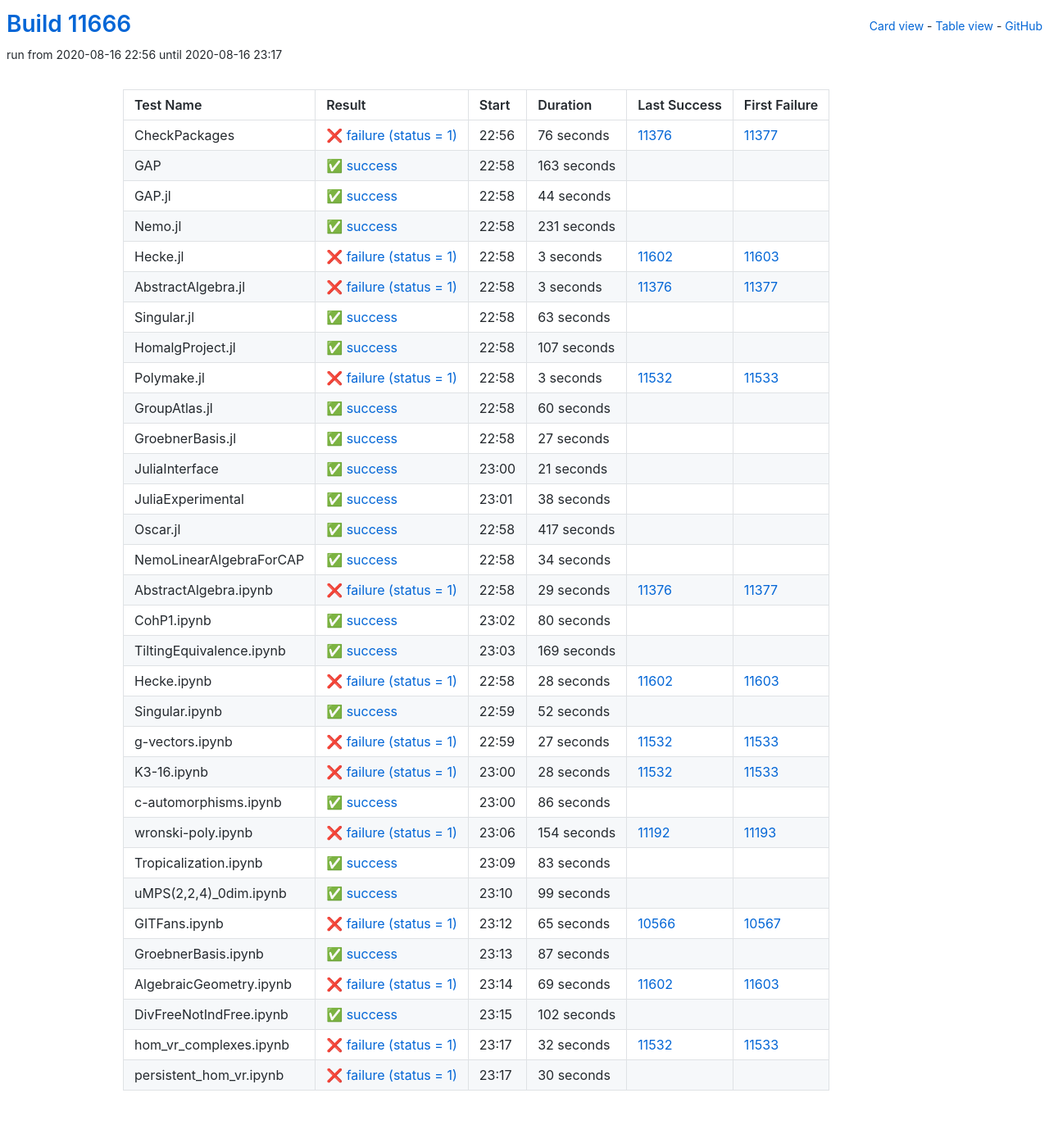
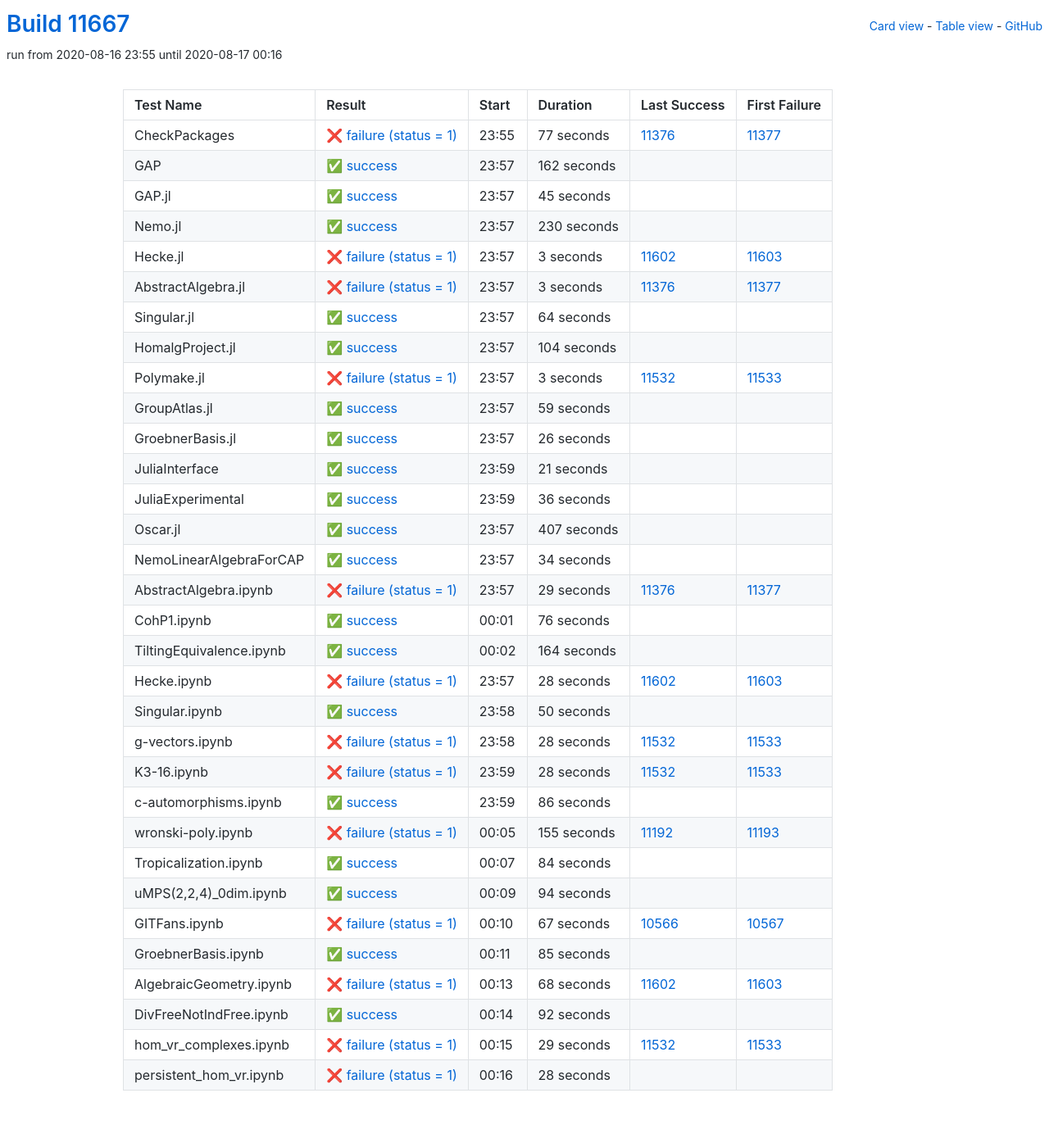
Before and after one commit to oscar-system/oscar-ci-status, a Jekyll site: the page built from table.html, in a window 1280 px wide. Shown: the whole page at 82% size. Built offline with Jekyll 4.4.1, drawn with Linux system fonts in a browser that asks for light colours.

Commit message:
Build #11667

```diff
--- a/_data/ci.yml
+++ b/_data/ci.yml
@@ -1,6 +1,6 @@
 ---
-build: 11666
-build_url: https://oscarci.mathematik.uni-kl.de/job/oscar/11666/
+build: 11667
+build_url: https://oscarci.mathematik.uni-kl.de/job/oscar/11667/
 job: oscar
 organization: oscar-system
 repo: oscar-ci-status
@@ -8,56 +8,56 @@
 tests:
 - name: CheckPackages
   id: checkpackages
-  log: https://oscarci.mathematik.uni-kl.de/job/oscar/11666/artifact/logs/build-11666/CheckPackages.log
-  start: 2020-08-16 22:56
+  log: https://oscarci.mathematik.uni-kl.de/job/oscar/11667/artifact/logs/build-11667/CheckPackages.log
+  start: 2020-08-16 23:55
   success: false
   exitcode: 1
   status: failure
-  duration: 76
+  duration: 77
   last_success: 11376
   last_success_url: https://oscarci.mathematik.uni-kl.de/job/oscar/11376/
   first_failure: 11377
   first_failure_url: https://oscarci.mathematik.uni-kl.de/job/oscar/11377/
 - name: GAP
   id: gap
-  log: https://oscarci.mathematik.uni-kl.de/job/oscar/11666/artifact/logs/build-11666/GAP.log
-  start: 2020-08-16 22:58
+  log: https://oscarci.mathematik.uni-kl.de/job/oscar/11667/artifact/logs/build-11667/GAP.log
+  start: 2020-08-16 23:57
   success: true
   exitcode: 0
   status: success
-  duration: 163
+  duration: 162
   last_success: false
   last_success_url:
   first_failure: false
   first_failure_url:
 - name: GAP.jl
   id: gap-jl
-  log: https://oscarci.mathematik.uni-kl.de/job/oscar/11666/artifact/logs/build-11666/GAP.jl.log
-  start: 2020-08-16 22:58
+  log: https://oscarci.mathematik.uni-kl.de/job/oscar/11667/artifact/logs/build-11667/GAP.jl.log
+  start: 2020-08-16 23:57
   success: true
   exitcode: 0
   status: success
-  duration: 44
+  duration: 45
   last_success: false
   last_success_url:
   first_failure: false
   first_failure_url:
 - name: Nemo.jl
   id: nemo-jl
-  log: https://oscarci.mathematik.uni-kl.de/job/oscar/11666/artifact/logs/build-11666/Nemo.jl.log
-  start: 2020-08-16 22:58
+  log: https://oscarci.mathematik.uni-kl.de/job/oscar/11667/artifact/logs/build-11667/Nemo.jl.log
+  start: 2020-08-16 23:57
   success: true
   exitcode: 0
   status: success
-  duration: 231
+  duration: 230
   last_success: false
   last_success_url:
   first_failure: false
   first_failure_url:
 - name: Hecke.jl
   id: hecke-jl
-  log: https://oscarci.mathematik.uni-kl.de/job/oscar/11666/artifact/logs/build-11666/Hecke.jl.log
-  start: 2020-08-16 22:58
+  log: https://oscarci.mathematik.uni-kl.de/job/oscar/11667/artifact/logs/build-11667/Hecke.jl.log
+  start: 2020-08-16 23:57
   success: false
   exitcode: 1
   status: failure
@@ -68,8 +68,8 @@
   first_failure_url: https://oscarci.mathematik.uni-kl.de/job/oscar/11603/
 - name: AbstractAlgebra.jl
   id: abstractalgebra-jl
-  log: https://oscarci.mathematik.uni-kl.de/job/oscar/11666/artifact/logs/build-11666/AbstractAlgebra.jl.log
-  start: 2020-08-16 22:58
+  log: https://oscarci.mathematik.uni-kl.de/job/oscar/11667/artifact/logs/build-11667/AbstractAlgebra.jl.log
+  start: 2020-08-16 23:57
   success: false
   exitcode: 1
   status: failure
@@ -80,32 +80,32 @@
   first_failure_url: https://oscarci.mathematik.uni-kl.de/job/oscar/11377/
 - name: Singular.jl
   id: singular-jl
-  log: https://oscarci.mathematik.uni-kl.de/job/oscar/11666/artifact/logs/build-11666/Singular.jl.log
-  start: 2020-08-16 22:58
+  log: https://oscarci.mathematik.uni-kl.de/job/oscar/11667/artifact/logs/build-11667/Singular.jl.log
+  start: 2020-08-16 23:57
   success: true
   exitcode: 0
   status: success
-  duration: 63
+  duration: 64
   last_success: false
   last_success_url:
   first_failure: false
   first_failure_url:
 - name: HomalgProject.jl
   id: homalgproject-jl
-  log: https://oscarci.mathematik.uni-kl.de/job/oscar/11666/artifact/logs/build-11666/HomalgProject.jl.log
-  start: 2020-08-16 22:58
+  log: https://oscarci.mathematik.uni-kl.de/job/oscar/11667/artifact/logs/build-11667/HomalgProject.jl.log
+  start: 2020-08-16 23:57
   success: true
   exitcode: 0
   status: success
-  duration: 107
+  duration: 104
   last_success: false
   last_success_url:
   first_failure: false
   first_failure_url:
 - name: Polymake.jl
   id: polymake-jl
-  log: https://oscarci.mathematik.uni-kl.de/job/oscar/11666/artifact/logs/build-11666/Polymake.jl.log
-  start: 2020-08-16 22:58
+  log: https://oscarci.mathematik.uni-kl.de/job/oscar/11667/artifact/logs/build-11667/Polymake.jl.log
+  start: 2020-08-16 23:57
   success: false
   exitcode: 1
   status: failure
@@ -116,32 +116,32 @@
   first_failure_url: https://oscarci.mathematik.uni-kl.de/job/oscar/11533/
 - name: GroupAtlas.jl
   id: groupatlas-jl
-  log: https://oscarci.mathematik.uni-kl.de/job/oscar/11666/artifact/logs/build-11666/GroupAtlas.jl.log
-  start: 2020-08-16 22:58
+  log: https://oscarci.mathematik.uni-kl.de/job/oscar/11667/artifact/logs/build-11667/GroupAtlas.jl.log
+  start: 2020-08-16 23:57
   success: true
   exitcode: 0
   status: success
-  duration: 60
+  duration: 59
   last_success: false
   last_success_url:
   first_failure: false
   first_failure_url:
 - name: GroebnerBasis.jl
   id: groebnerbasis-jl
-  log: https://oscarci.mathematik.uni-kl.de/job/oscar/11666/artifact/logs/build-11666/GroebnerBasis.jl.log
-  start: 2020-08-16 22:58
+  log: https://oscarci.mathematik.uni-kl.de/job/oscar/11667/artifact/logs/build-11667/GroebnerBasis.jl.log
+  start: 2020-08-16 23:57
   success: true
   exitcode: 0
   status: success
-  duration: 27
+  duration: 26
   last_success: false
   last_success_url:
   first_failure: false
   first_failure_url:
 - name: JuliaInterface
   id: juliainterface
-  log: https://oscarci.mathematik.uni-kl.de/job/oscar/11666/artifact/logs/build-11666/JuliaInterface.log
-  start: 2020-08-16 23:00
+  log: https://oscarci.mathematik.uni-kl.de/job/oscar/11667/artifact/logs/build-11667/JuliaInterface.log
+  start: 2020-08-16 23:59
   success: true
   exitcode: 0
   status: success
@@ -152,32 +152,32 @@
   first_failure_url:
 - name: JuliaExperimental
   id: juliaexperimental
-  log: https://oscarci.mathematik.uni-kl.de/job/oscar/11666/artifact/logs/build-11666/JuliaExperimental.log
-  start: 2020-08-16 23:01
+  log: https://oscarci.mathematik.uni-kl.de/job/oscar/11667/artifact/logs/build-11667/JuliaExperimental.log
+  start: 2020-08-16 23:59
   success: true
   exitcode: 0
   status: success
-  duration: 38
+  duration: 36
   last_success: false
   last_success_url:
   first_failure: false
   first_failure_url:
 - name: Oscar.jl
   id: oscar-jl
-  log: https://oscarci.mathematik.uni-kl.de/job/oscar/11666/artifact/logs/build-11666/Oscar.jl.log
-  start: 2020-08-16 22:58
+  log: https://oscarci.mathematik.uni-kl.de/job/oscar/11667/artifact/logs/build-11667/Oscar.jl.log
+  start: 2020-08-16 23:57
   success: true
   exitcode: 0
   status: success
-  duration: 417
+  duration: 407
   last_success: false
   last_success_url:
   first_failure: false
   first_failure_url:
 - name: NemoLinearAlgebraForCAP
   id: nemolinearalgebraforcap
-  log: https://oscarci.mathematik.uni-kl.de/job/oscar/11666/artifact/logs/build-11666/NemoLinearAlgebraForCAP.log
-  start: 2020-08-16 22:58
+  log: https://oscarci.mathematik.uni-kl.de/job/oscar/11667/artifact/logs/build-11667/NemoLinearAlgebraForCAP.log
+  start: 2020-08-16 23:57
   success: true
   exitcode: 0
   status: success
@@ -188,8 +188,8 @@
   first_failure_url:
 - name: AbstractAlgebra.ipynb
   id: abstractalgebra-ipynb
-  log: https://oscarci.mathematik.uni-kl.de/job/oscar/11666/artifact/logs/build-11666/AbstractAlgebra.ipynb.log
-  start: 2020-08-16 22:58
+  log: https://oscarci.mathematik.uni-kl.de/job/oscar/11667/artifact/logs/build-11667/AbstractAlgebra.ipynb.log
+  start: 2020-08-16 23:57
   success: false
   exitcode: 1
   status: failure
@@ -200,32 +200,32 @@
   first_failure_url: https://oscarci.mathematik.uni-kl.de/job/oscar/11377/
 - name: CohP1.ipynb
   id: cohp1-ipynb
-  log: https://oscarci.mathematik.uni-kl.de/job/oscar/11666/artifact/logs/build-11666/CohP1.ipynb.log
-  start: 2020-08-16 23:02
+  log: https://oscarci.mathematik.uni-kl.de/job/oscar/11667/artifact/logs/build-11667/CohP1.ipynb.log
+  start: 2020-08-17 00:01
   success: true
   exitcode: 0
   status: success
-  duration: 80
+  duration: 76
   last_success: false
   last_success_url:
   first_failure: false
   first_failure_url:
 - name: TiltingEquivalence.ipynb
   id: tiltingequivalence-ipynb
-  log: https://oscarci.mathematik.uni-kl.de/job/oscar/11666/artifact/logs/build-11666/TiltingEquivalence.ipynb.log
-  start: 2020-08-16 23:03
+  log: https://oscarci.mathematik.uni-kl.de/job/oscar/11667/artifact/logs/build-11667/TiltingEquivalence.ipynb.log
+  start: 2020-08-17 00:02
   success: true
   exitcode: 0
   status: success
-  duration: 169
+  duration: 164
   last_success: false
   last_success_url:
   first_failure: false
   first_failure_url:
 - name: Hecke.ipynb
   id: hecke-ipynb
-  log: https://oscarci.mathematik.uni-kl.de/job/oscar/11666/artifact/logs/build-11666/Hecke.ipynb.log
-  start: 2020-08-16 22:58
+  log: https://oscarci.mathematik.uni-kl.de/job/oscar/11667/artifact/logs/build-11667/Hecke.ipynb.log
+  start: 2020-08-16 23:57
   success: false
   exitcode: 1
   status: failure
@@ -236,32 +236,32 @@
   first_failure_url: https://oscarci.mathematik.uni-kl.de/job/oscar/11603/
 - name: Singular.ipynb
   id: singular-ipynb
-  log: https://oscarci.mathematik.uni-kl.de/job/oscar/11666/artifact/logs/build-11666/Singular.ipynb.log
-  start: 2020-08-16 22:59
+  log: https://oscarci.mathematik.uni-kl.de/job/oscar/11667/artifact/logs/build-11667/Singular.ipynb.log
+  start: 2020-08-16 23:58
   success: true
   exitcode: 0
   status: success
-  duration: 52
+  duration: 50
   last_success: false
   last_success_url:
   first_failure: false
   first_failure_url:
 - name: g-vectors.ipynb
   id: g-vectors-ipynb
-  log: https://oscarci.mathematik.uni-kl.de/job/oscar/11666/artifact/logs/build-11666/g-vectors.ipynb.log
-  start: 2020-08-16 22:59
+  log: https://oscarci.mathematik.uni-kl.de/job/oscar/11667/artifact/logs/build-11667/g-vectors.ipynb.log
+  start: 2020-08-16 23:58
   success: false
   exitcode: 1
   status: failure
-  duration: 27
+  duration: 28
   last_success: 11532
   last_success_url: https://oscarci.mathematik.uni-kl.de/job/oscar/11532/
   first_failure: 11533
   first_failure_url: https://oscarci.mathematik.uni-kl.de/job/oscar/11533/
 - name: K3-16.ipynb
   id: k3-16-ipynb
-  log: https://oscarci.mathematik.uni-kl.de/job/oscar/11666/artifact/logs/build-11666/K3-16.ipynb.log
-  start: 2020-08-16 23:00
+  log: https://oscarci.mathematik.uni-kl.de/job/oscar/11667/artifact/logs/build-11667/K3-16.ipynb.log
+  start: 2020-08-16 23:59
   success: false
   exitcode: 1
   status: failure
@@ -272,8 +272,8 @@
   first_failure_url: https://oscarci.mathematik.uni-kl.de/job/oscar/11533/
 - name: c-automorphisms.ipynb
   id: c-automorphisms-ipynb
-  log: https://oscarci.mathematik.uni-kl.de/job/oscar/11666/artifact/logs/build-11666/c-automorphisms.ipynb.log
-  start: 2020-08-16 23:00
+  log: https://oscarci.mathematik.uni-kl.de/job/oscar/11667/artifact/logs/build-11667/c-automorphisms.ipynb.log
+  start: 2020-08-16 23:59
   success: true
   exitcode: 0
   status: success
@@ -284,108 +284,108 @@
   first_failure_url:
 - name: wronski-poly.ipynb
   id: wronski-poly-ipynb
-  log: https://oscarci.mathematik.uni-kl.de/job/oscar/11666/artifact/logs/build-11666/wronski-poly.ipynb.log
-  start: 2020-08-16 23:06
+  log: https://oscarci.mathematik.uni-kl.de/job/oscar/11667/artifact/logs/build-11667/wronski-poly.ipynb.log
+  start: 2020-08-17 00:05
   success: false
   exitcode: 1
   status: failure
-  duration: 154
+  duration: 155
   last_success: 11192
   last_success_url: https://oscarci.mathematik.uni-kl.de/job/oscar/11192/
   first_failure: 11193
   first_failure_url: https://oscarci.mathematik.uni-kl.de/job/oscar/11193/
 - name: Tropicalization.ipynb
   id: tropicalization-ipynb
-  log: https://oscarci.mathematik.uni-kl.de/job/oscar/11666/artifact/logs/build-11666/Tropicalization.ipynb.log
-  start: 2020-08-16 23:09
+  log: https://oscarci.mathematik.uni-kl.de/job/oscar/11667/artifact/logs/build-11667/Tropicalization.ipynb.log
+  start: 2020-08-17 00:07
   success: true
   exitcode: 0
   status: success
-  duration: 83
+  duration: 84
   last_success: false
   last_success_url:
   first_failure: false
   first_failure_url:
 - name: uMPS(2,2,4)_0dim.ipynb
   id: umps-2-2-4-0dim-ipynb
-  log: https://oscarci.mathematik.uni-kl.de/job/oscar/11666/artifact/logs/build-11666/uMPS-2-2-4-_0dim.ipynb.log
-  start: 2020-08-16 23:10
+  log: https://oscarci.mathematik.uni-kl.de/job/oscar/11667/artifact/logs/build-11667/uMPS-2-2-4-_0dim.ipynb.log
+  start: 2020-08-17 00:09
   success: true
   exitcode: 0
   status: success
-  duration: 99
+  duration: 94
   last_success: false
   last_success_url:
   first_failure: false
   first_failure_url:
 - name: GITFans.ipynb
   id: gitfans-ipynb
-  log: https://oscarci.mathematik.uni-kl.de/job/oscar/11666/artifact/logs/build-11666/GITFans.ipynb.log
-  start: 2020-08-16 23:12
+  log: https://oscarci.mathematik.uni-kl.de/job/oscar/11667/artifact/logs/build-11667/GITFans.ipynb.log
+  start: 2020-08-17 00:10
   success: false
   exitcode: 1
   status: failure
-  duration: 65
+  duration: 67
   last_success: 10566
   last_success_url: https://oscarci.mathematik.uni-kl.de/job/oscar/10566/
   first_failure: 10567
   first_failure_url: https://oscarci.mathematik.uni-kl.de/job/oscar/10567/
 - name: GroebnerBasis.ipynb
   id: groebnerbasis-ipynb
-  log: https://oscarci.mathematik.uni-kl.de/job/oscar/11666/artifact/logs/build-11666/GroebnerBasis.ipynb.log
-  start: 2020-08-16 23:13
+  log: https://oscarci.mathematik.uni-kl.de/job/oscar/11667/artifact/logs/build-11667/GroebnerBasis.ipynb.log
+  start: 2020-08-17 00:11
   success: true
   exitcode: 0
   status: success
-  duration: 87
+  duration: 85
   last_success: false
   last_success_url:
   first_failure: false
   first_failure_url:
 - name: AlgebraicGeometry.ipynb
   id: algebraicgeometry-ipynb
-  log: https://oscarci.mathematik.uni-kl.de/job/oscar/11666/artifact/logs/build-11666/AlgebraicGeometry.ipynb.log
-  start: 2020-08-16 23:14
+  log: https://oscarci.mathematik.uni-kl.de/job/oscar/11667/artifact/logs/build-11667/AlgebraicGeometry.ipynb.log
+  start: 2020-08-17 00:13
   success: false
   exitcode: 1
   status: failure
-  duration: 69
+  duration: 68
   last_success: 11602
   last_success_url: https://oscarci.mathematik.uni-kl.de/job/oscar/11602/
   first_failure: 11603
   first_failure_url: https://oscarci.mathematik.uni-kl.de/job/oscar/11603/
 - name: DivFreeNotIndFree.ipynb
   id: divfreenotindfree-ipynb
-  log: https://oscarci.mathematik.uni-kl.de/job/oscar/11666/artifact/logs/build-11666/DivFreeNotIndFree.ipynb.log
-  start: 2020-08-16 23:15
+  log: https://oscarci.mathematik.uni-kl.de/job/oscar/11667/artifact/logs/build-11667/DivFreeNotIndFree.ipynb.log
+  start: 2020-08-17 00:14
   success: true
   exitcode: 0
   status: success
-  duration: 102
+  duration: 92
   last_success: false
   last_success_url:
   first_failure: false
   first_failure_url:
 - name: hom_vr_complexes.ipynb
   id: hom-vr-complexes-ipynb
-  log: https://oscarci.mathematik.uni-kl.de/job/oscar/11666/artifact/logs/build-11666/hom_vr_complexes.ipynb.log
-  start: 2020-08-16 23:17
+  log: https://oscarci.mathematik.uni-kl.de/job/oscar/11667/artifact/logs/build-11667/hom_vr_complexes.ipynb.log
+  start: 2020-08-17 00:15
   success: false
   exitcode: 1
   status: failure
-  duration: 32
+  duration: 29
   last_success: 11532
   last_success_url: https://oscarci.mathematik.uni-kl.de/job/oscar/11532/
   first_failure: 11533
   first_failure_url: https://oscarci.mathematik.uni-kl.de/job/oscar/11533/
 - name: persistent_hom_vr.ipynb
   id: persistent-hom-vr-ipynb
-  log: https://oscarci.mathematik.uni-kl.de/job/oscar/11666/artifact/logs/build-11666/persistent_hom_vr.ipynb.log
-  start: 2020-08-16 23:17
+  log: https://oscarci.mathematik.uni-kl.de/job/oscar/11667/artifact/logs/build-11667/persistent_hom_vr.ipynb.log
+  start: 2020-08-17 00:16
   success: false
   exitcode: 1
   status: failure
-  duration: 30
+  duration: 28
   last_success: false
   last_success_url:
   first_failure: false
```
Also changed, not shown: README.md.
